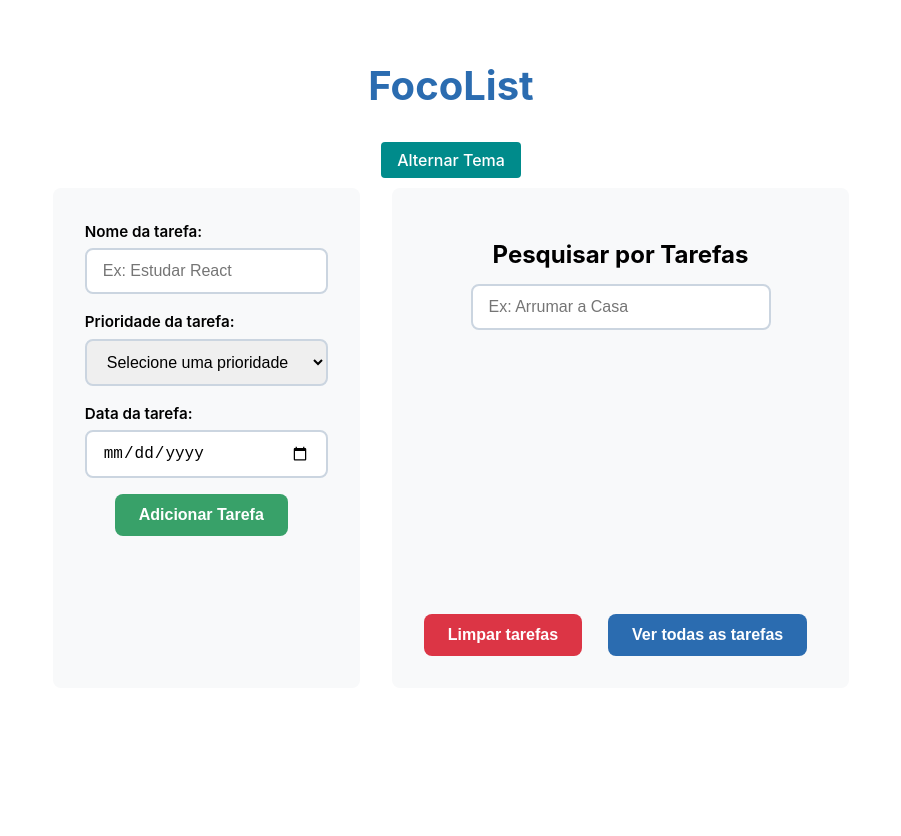
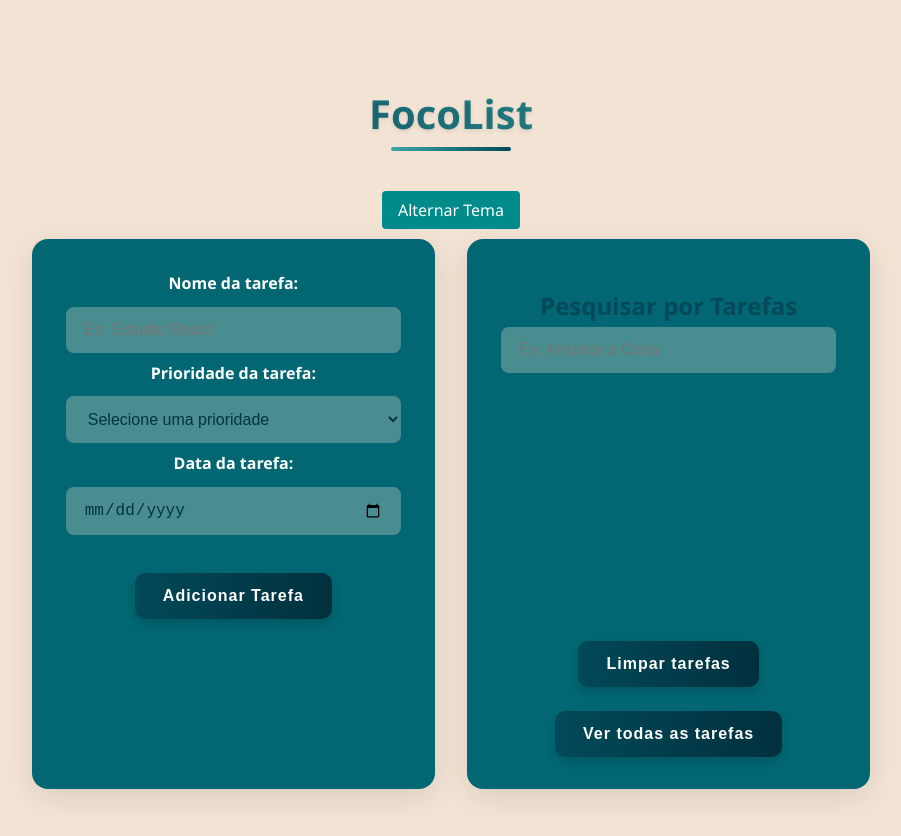
Before and after one commit to EmilyMedeiross/To-do-List-, a React (Vite) app in the folder to-do-list/: page / in a window 1280 px wide. Shown: the top 836 px of the page, without its empty margins (189-1090 px from the left). Before the commit the page ends 800 px from the top, so only its background shows below. Built offline with nearby package versions, Linux system fonts and the light colour scheme.

Commit message:
Update List.css

```diff
--- a/to-do-list/src/componentes/List.css
+++ b/to-do-list/src/componentes/List.css
@@ -1,3 +1,19 @@
+:root {
+  --azul-escuro: #024959;
+  --azul-medio: #026773;
+  --verde-agua: #3CA6A6;
+  --bege-claro: #F2E3D5;
+  --bege-escuro: #e8d5c4;
+  --vermelho: #D94A4A;
+  --branco: #FFFFFF;
+  --cinza-escuro: #2D2D2D;
+  --preto: #121212;
+  --amarelo: #F2B705;
+  --verde: #38A169;
+  --sombra: rgba(0, 0, 0, 0.1);
+  --sombra-escura: rgba(0, 0, 0, 0.2);
+  --transicao: all 0.3s ease;
+}
 
 * {
   box-sizing: border-box;
@@ -6,184 +22,215 @@
 }
 
 body {
-  background-color: white;
-  color: black;
-  font-family: 'Inter', 'Segoe UI', Tahoma, Geneva, Verdana, sans-serif;
+  background-color: #F2E3D5;
+  font-family: 'Segoe UI', Tahoma, Geneva, Verdana, sans-serif;
   line-height: 1.6;
-  padding: 2rem;
-  display: flex;
-  flex-direction: column;
-  align-items: center;
+  color: #024959;
+  padding: 20px;
+  margin: 0;
   min-height: 100vh;
-
+  transition: background-color 0.5s ease;
 }
 
-body.dark-mode,
-body.dark-theme {
-  background-color: #121212;
-  color: #f0f0f0;
+.header {
+  display: flex;
+  justify-content: space-between;
+  align-items: center;
+  margin-bottom: 2rem;
+  width: 100%;
+  max-width: 1200px;
 }
 
-
 h1 {
+  font-size: 2.5rem;
+  font-weight: 700;
+  background: linear-gradient(90deg, var(--azul-escuro), var(--verde-agua));
+  -webkit-background-clip: text;
+  background-clip: text;
+  -webkit-text-fill-color: transparent;
+  text-shadow: 0 2px 4px rgba(0,0,0,0.1);
+  margin: 40px 0 30px;
   text-align: center;
-  font-size: 2.5rem;
-  color: #2b6cb0;
-  margin-bottom: 1.5rem;
+  position: relative;
+  padding-bottom: 15px;
 }
 
-/* Layout das divs */
+h1::after {
+  content: '';
+  position: absolute;
+  bottom: 0;
+  left: 50%;
+  transform: translateX(-50%);
+  width: 120px;
+  height: 4px;
+  background: linear-gradient(to right, var(--verde-agua), var(--azul-escuro));
+  border-radius: 2px;
+}
+
 .div-central {
   display: flex;
   gap: 2rem;
+  width: 100%;
   max-width: 1200px;
-  margin: 0 auto;
-  width: 100%;
+  flex-wrap: wrap;
 }
 
-.div-esquerda {
+.div-esquerda, .div-direita {
   flex: 1;
   padding: 2rem;
-  background: #f8f9fa;
-  border-radius: 8px;
+  background: #026773;
+  border-radius: 16px;
   display: flex;
   flex-direction: column;
-  align-items: center;
-  min-height: 500px;
+  min-height: 550px;
+  box-shadow: 0 8px 30px var(--sombra);
+  transition: var(--transicao);
+  min-width: 300px;
 }
 
-body.dark-mode .div-esquerda,
-body.dark-theme .div-esquerda {
-  background: #2d2d2d;
+.panel-header {
+  width: 100%;
+  text-align: center;
+  margin-bottom: 1.5rem;
+  padding-bottom: 15px;
+  border-bottom: 2px solid var(--bege-claro);
 }
 
-.div-direita {
-  flex: 1;
-  padding: 2rem;
-  background: #f8f9fa;
-  border-radius: 8px;
+h3{
+  color: white;
+  font-size: 1.8rem;
+  font-weight: 600;
+  margin-bottom: 1rem;
+}
+
+.input-group {
   display: flex;
   flex-direction: column;
-  align-items: center;
-  min-height: 500px;
+  gap: 0.8rem;
+  margin-bottom: 1.5rem;
+  width: 100%;
+  max-width: 400px;
 }
 
-body.dark-mode .div-direita,
-body.dark-theme .div-direita {
-  background: #2d2d2d;
+.form-row {
+  display: flex;
+  flex-wrap: wrap;
+  gap: 1rem;
+  width: 100%;
+  justify-content: center;
 }
 
-/* inputs */
-.input-add,
-.input-forms {
-  display: flex;
-  flex-direction: column;
-  gap: 0.5rem;
-  margin-bottom: 1rem;
+label {
+  font-weight: 600;
+  font-size: 1rem;
   width: 100%;
-  max-width: 400px;
-  align-items: center;
+  color: white;
+  display: block;
+  margin-bottom: 6px;
 }
 
-.input-add {
-  flex-direction: row;
-  align-items: flex-end;
-  justify-content: center;
-  gap: 1rem;
-  flex-wrap: wrap;
+.titulos {
+  display: block;
+  margin-bottom: 8px;
+  font-weight: bold;
+  color: white;
 }
 
 input[type="text"],
 input[type="date"],
 select {
-  padding: 12px 16px;
+  padding: 14px 18px;
   font-size: 1rem;
-  border: 2px solid #cbd5e0;
-  border-radius: 8px;
-  transition: border-color 0.3s ease;
+  border: 2px solid var(--azul-medio);
+  border-radius: 10px;
+  transition: var(--transicao);
   width: 100%;
-  max-width: 300px;
+  background-color: rgba(242, 227, 213, 0.3);
+  color: #013440;
 }
 
 input:focus,
 select:focus {
-  border-color: #2b6cb0;
+  border-color: var(--azul-escuro);
   outline: none;
+  box-shadow: 0 0 0 4px rgba(2, 103, 115, 0.2);
 }
 
-body.dark-mode input,
-body.dark-mode select {
-  background-color: #2d2d2d;
-  color: #f0f0f0;
-  border-color: #444;
-}
-
-/* Labels */
-label {
-  font-weight: 600;
-  font-size: 0.95rem;
-  width: 100%;
-  max-width: 300px;
-  text-align: left;
-}
-
-.titulos {
-  display: block;
-  margin-bottom: 4px;
-}
-
-/* Botões */
-
-/* Classe base para todos os botões */
 .btn {
   color: white;
   border: none;
-  padding: 12px 24px;
-  border-radius: 8px;
+  padding: 14px 28px;
+  border-radius: 10px;
   font-weight: 600;
   font-size: 1rem;
   cursor: pointer;
-  transition: background-color 0.3s ease, box-shadow 0.3s ease;
-  margin: 8px 10px 0 0;
+  transition: var(--transicao);
+  display: inline-flex;
+  align-items: center;
+  justify-content: center;
+  letter-spacing: 1px;
+  box-shadow: 0 5px 10px rgba(0, 0, 0, 0.15);
+  position: relative;
+  overflow: hidden;
 }
 
-/* Variações de cor específicas para cada botão */
+.btn::after {
+  content: '';
+  position: absolute;
+  top: 0;
+  left: -100%;
+  width: 100%;
+  height: 100%;
+  background: linear-gradient(90deg, transparent, rgba(255, 255, 255, 0.2), transparent);
+  transition: 0.5s;
+}
+
+.btn:hover::after {
+  left: 100%;
+}
+
+.btn:hover {
+  transform: translateY(-3px);
+  box-shadow: 0 8px 15px rgba(0, 0, 0, 0.2);
+  filter: brightness(1.1);
+}
+
+.btn:active {
+  transform: translateY(1px);
+  box-shadow: 0 3px 7px rgba(0, 0, 0, 0.15);
+}
+
 .btn-add {
-  background-color: #38A169;
-}
-.btn-add:hover,
-.btn-add:focus {
-  background-color: #2f855a;
-  box-shadow: 0 4px 10px rgba(56, 161, 105, 0.3);
+  margin-top: 30px;
+  background: linear-gradient(to right, var(--azul-escuro), #01303d);
+  color: white;
 }
 
 .btn-limpar {
-  background-color: #DC3545;
-}
-.btn-limpar:hover,
-.btn-limpar:focus {
-  background-color: #bd2130;
-  box-shadow: 0 4px 10px rgba(220, 53, 69, 0.3);
+  background: linear-gradient(to right, var(--azul-escuro), #01303d);
+  color: white;
 }
 
 .btn-listar {
-  background-color: #2B6CB0;
-}
-.btn-listar:hover,
-.btn-listar:focus {
-  background-color: #255a92;
-  box-shadow: 0 4px 10px rgba(43, 108, 176, 0.3);
+  background: linear-gradient(to right, var(--azul-escuro), #01303d);
+  color: white;
 }
 
-/* Mensagem de limite */
-.limite-mensagem {
-  color: #dc3545;
-  font-weight: bold;
-  margin-top: 0.5rem;
-  text-align: center;
+.input-add input{
+  color:white;
 }
 
-/* Lista de tarefas */
+.limite-mensagem {
+  background: rgba(217, 74, 74, 0.1);
+  color: var(--vermelho);
+  font-weight: 600;
+  padding: 12px;
+  border-radius: 8px;
+  text-align: center;
+  margin-top: 15px;
+  border: 1px solid rgba(217, 74, 74, 0.3);
+}
+
 .task-list {
   margin-top: 1rem;
   flex: 1;
@@ -194,184 +241,309 @@ label {
   align-items: center;
 }
 
-.task-list input[type="text"] {
-  margin: 10px 0 20px;
-  max-width: 300px;
+.search-box {
+  position: relative;
+  width: 100%;
+  margin-bottom: 20px;
+}
+
+.search-box input {
+  padding-left: 45px;
+  padding: 14px 18px 14px 45px;
+  border: 2px solid var(--azul-medio);
+  border-radius: 10px;
+  width: 100%;
+  background-color: rgba(242, 227, 213, 0.3);
+  color: var(--azul-escuro);
+  font-size: 1.05rem;
+}
+
+.search-icon {
+  position: absolute;
+  left: 15px;
+  top: 50%;
+  transform: translateY(-50%);
+  color: var(--azul-medio);
+  font-size: 1.2rem;
 }
 
 .tarefas-container {
+  width: 100%;
+  max-height: 200px;
+  overflow-y: hidden;
+  position: relative;
+  margin-top: 10px;
+  padding: 5px;
+}
+
+.tarefas-container:has(> ul > li:nth-child(3)) {
   overflow-y: auto;
-  max-height: 400px;
-  flex: 1;
+}
+
+.tarefas-container ul {
+  display: flex;
+  flex-direction: column;
+  gap: 12px;
+  padding-right: 5px;
+}
+
+.task-item {
+  background: var(--branco);
+  color: var(--azul-escuro);
+  padding: 16px;
+  border-radius: 12px;
+  list-style: none;
+  width: 100%;
+  box-shadow: 0 3px 10px var(--sombra);
+  transition: var(--transicao);
+  position: relative;
+  min-height: 110px;
+}
+
+.task-item:hover {
+  transform: translateY(-3px);
+  box-shadow: 0 5px 15px var(--sombra-escura);
+}
+
+.task-item:before {
+  content: '';
+  position: absolute;
+  left: 0;
+  top: 0;
+  height: 100%;
+  width: 6px;
+}
+
+.task-content {
+  margin-bottom: 10px;
+  padding-right: 80px;
+}
+
+.task-content span {
+  display: block;
+  margin-bottom: 6px;
+  font-size: 0.95rem;
+  white-space: normal;
+  word-wrap: break-word;
+}
+
+.task-actions {
+  display: flex;
+  justify-content: flex-end;
+  gap: 10px;
+  position: absolute;
+  right: 16px;
+  bottom: 16px;
+}
+
+.priority-alta:before {
+  background: var(--vermelho);
+}
+.priority-intermediaria:before {
+  background: var(--amarelo);
+}
+.priority-baixa:before {
+  background: var(--verde);
+}
+.priority-não\ definida:before {
+  background: var(--azul-medio);
+}
+
+.icon-button {
+  background: none;
+  border: none;
+  font-size: 1.3rem;
+  cursor: pointer;
+  transition: var(--transicao);
+  padding: 8px;
+  border-radius: 50%;
+  width: 40px;
+  height: 40px;
+  display: flex;
+  align-items: center;
+  justify-content: center;
+}
+
+.icon-confirmar {
+  background: rgba(56, 161, 105, 0.1);
+  color: var(--verde);
+}
+.icon-confirmar:hover {
+  background: rgba(56, 161, 105, 0.2);
+  transform: scale(1.1);
+}
+
+.icon-excluir {
+  background: rgba(217, 74, 74, 0.1);
+  color: var(--vermelho);
+}
+.icon-excluir:hover {
+  background: rgba(217, 74, 74, 0.2);
+  transform: scale(1.1);
+}
+
+.botoes-container {
+  margin-top: auto;
+  display: flex;
+  gap: 1.5rem;
+  justify-content: center;
+  flex-wrap: wrap;
+  width: 100%;
+  padding-top: 20px;
+}
+
+.stats-bar {
+  display: flex;
+  justify-content: space-between;
+  padding: 15px;
+  background: var(--bege-claro);
+  border-radius: 10px;
+  margin-top: 20px;
+  font-weight: 600;
+  color: var(--azul-escuro);
+  box-shadow: 0 3px 10px var(--sombra);
   width: 100%;
 }
 
-/* Container de resultados da pesquisa com limite de 2 tarefas */
-.pesquisa-container {
-  max-height: 180px;
+.stats-item {
+  display: flex;
+  flex-direction: column;
+  align-items: center;
+  flex: 1;
+}
+
+.stats-value {
+  font-size: 1.8rem;
+  font-weight: 700;
+  margin-bottom: 5px;
+  background: linear-gradient(90deg, var(--azul-escuro), var(--verde-agua));
+  background-clip: text;
+  -webkit-background-clip: text;
+  -webkit-text-fill-color: transparent;
+}
+
+.stats-label {
+  font-size: 0.9rem;
+  opacity: 0.8;
+}
+
+.modal {
+  position: fixed;
+  z-index: 1000;
+  left: 0;
+  top: 0;
+  width: 100%;
+  height: 100%;
+  background-color: rgba(0,0,0,0.7);
+  display: flex;
+  justify-content: center;
+  align-items: center;
+  opacity: 0;
+  visibility: hidden;
+  transition: var(--transicao);
+}
+
+.modal.active {
+  opacity: 1;
+  visibility: visible;
+}
+
+.modal-conteudo {
+  background: var(--branco);
+  padding: 35px;
+  width: 90%;
+  max-width: 700px;
+  border-radius: 20px;
+  position: relative;
+  transform: translateY(30px);
+  transition: var(--transicao);
+  max-height: 80vh;
   overflow-y: auto;
-  width: 100%;
+  box-shadow: 0 20px 50px rgba(0,0,0,0.3);
+}
+
+.modal.active .modal-conteudo {
+  transform: translateY(0);
+}
+
+.modal .task-item {
+  min-height: auto;
+  margin-bottom: 12px;
+}
+
+.modal .task-content {
+  padding-right: 80px;
+}
+
+.modal .task-actions {
+  position: absolute;
+  right: 16px;
+  top: 50%;
+  transform: translateY(-50%);
+}
+
+.fechar {
+  color: var(--azul-medio);
+  position: absolute;
+  top: 20px;
+  right: 25px;
+  font-size: 32px;
+  font-weight: bold;
+  cursor: pointer;
+  transition: var(--transicao);
+  width: 40px;
+  height: 40px;
+  display: flex;
+  align-items: center;
+  justify-content: center;
+  border-radius: 50%;
+}
+
+.fechar:hover {
+  color: var(--azul-escuro);
+  background: rgba(2, 103, 115, 0.1);
+  transform: rotate(90deg);
+}
+
+.priority-section {
+  margin-bottom: 25px;
+  background: rgba(242, 227, 213, 0.2);
+  border-radius: 12px;
+  padding: 20px;
+}
+
+.priority-section h3 {
+  margin-bottom: 15px;
+  padding-bottom: 10px;
+  border-bottom: 1px solid var(--bege-claro);
+  color: var(--azul-escuro);
 }
 
 .lista-vazia {
   font-style: italic;
-  color: #718096;
+  color: var(--azul-medio);
   text-align: center;
+  padding: 30px 20px;
+  background: rgba(242, 227, 213, 0.3);
+  border-radius: 10px;
+  margin-top: 20px;
 }
 
-/* Estilo das tarefas */
-.task-item {
-  background: #f8f9fa;
-  color: #212529;
-  padding: 12px;
-  margin: 8px 0;
-  border-radius: 6px;
-  list-style: none;
-  width: 100%;
-}
-
-body.dark-mode .task-item,
-body.dark-theme .task-item {
-  background: #2d2d2d;
-  color: #f8f9fa;
-}
-
-/* Estilo da tarefa com base na prioridade */
-.priority-alta {
-  border-left: 6px solid #dc3545; /* vermelho */
-}
-
-.priority-intermediaria {
-  border-left: 6px solid #ffc107; /* amarelo */
-}
-
-.priority-baixa {
-  border-left: 6px solid #198754; /* verde */
-}
-
-.priority-não\ definida {
-  border-left: 6px solid #6c757d; /* cinza */
-}
-
-/* Botões de ação - excluir e confirmar */
-.icon-button {
-  background: none;
-  border: none;
-  font-size: 1.2rem;
-  margin-right: 8px;
-  cursor: pointer;
-  transition: color 0.2s ease, transform 0.2s ease;
-  padding: 6px;
-  color: #495057;
-}
-
-body.dark-mode .icon-button,
-body.dark-theme .icon-button {
-  color: #f8f9fa;
-}
-
-.icon-button:focus {
-  outline: 2px solid;
-  outline-offset: 2px;
-}
-
-/* Botão confirmar da tarefa  */
-.icon-confirmar {
-  color: #38a169;
-}
-
-.icon-confirmar:hover {
-  color: #2f855a;
-  transform: scale(1.1);
-}
-
-/* Botão excluir (lixeira) da tarefa */
-.icon-excluir {
-  color: #e53e3e;
-}
-
-.icon-excluir:hover {
-  color: #c53030;
-  transform: scale(1.1);
-}
-
-/* Modal */
-.modal {
-  display: none;
-  position: fixed;
-  z-index: 1;
-  left: 0;
-  top: 0;
-  width: 100%;
-  height: 100%;
-  background-color: rgba(0,0,0,0.4);
-  display: flex;
-  justify-content: center;
-  align-items: center;
-}
-
-.modal-conteudo {
-  background-color: #fefefe;
-  padding: 30px;
-  border: 1px solid #888;
-  width: 90%;
-  max-width: 600px;
-  border-radius: 8px;
-  position: relative;
-}
-
-body.dark-mode .modal-conteudo,
-body.dark-theme .modal-conteudo {
-  background-color: #2d2d2d;
-  color: #f0f0f0;
-}
-
-.fechar {
-  color: #aaa;
-  position: absolute;
-  top: 10px;
-  right: 20px;
-  font-size: 28px;
-  font-weight: bold;
-  cursor: pointer;
-}
-
-.fechar:hover {
-  color: black;
-}
-
-body.dark-mode .fechar:hover,
-body.dark-theme .fechar:hover {
-  color: #f0f0f0;
-}
-
-.botoes-container {
-  margin-top: 1.5rem;
-  display: flex;
-  gap: 1rem;
-  justify-content: center;
-}
-
-/* Barra de rolagem da pesquisa */
-::-webkit-scrollbar {
+/* Barra de rolagem */
+.tarefas-container::-webkit-scrollbar {
   width: 8px;
 }
 
-::-webkit-scrollbar-track {
-  background: #f1f1f1;
+.tarefas-container::-webkit-scrollbar-track {
+  background: rgba(242, 227, 213, 0.3);
   border-radius: 10px;
 }
 
-body.dark-mode ::-webkit-scrollbar-track,
-body.dark-theme ::-webkit-scrollbar-track {
-  background: #444;
-}
-
-::-webkit-scrollbar-thumb {
-  background: #888;
+.tarefas-container::-webkit-scrollbar-thumb {
+  background: var(--azul-medio);
   border-radius: 10px;
 }
 
-::-webkit-scrollbar-thumb:hover {
-  background: #555;
+.tarefas-container::-webkit-scrollbar-thumb:hover {
+  background: var(--azul-escuro);
 }
```
